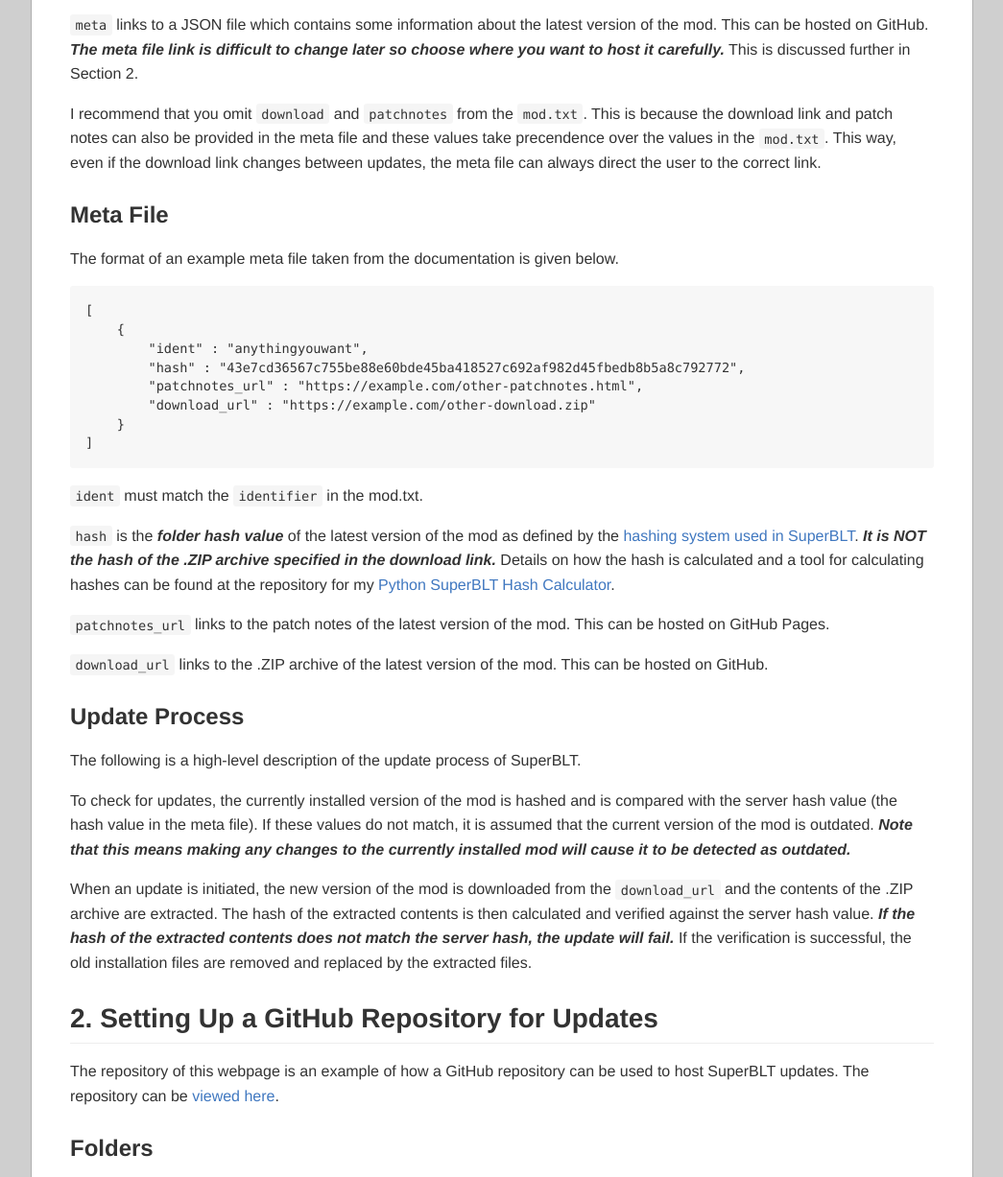
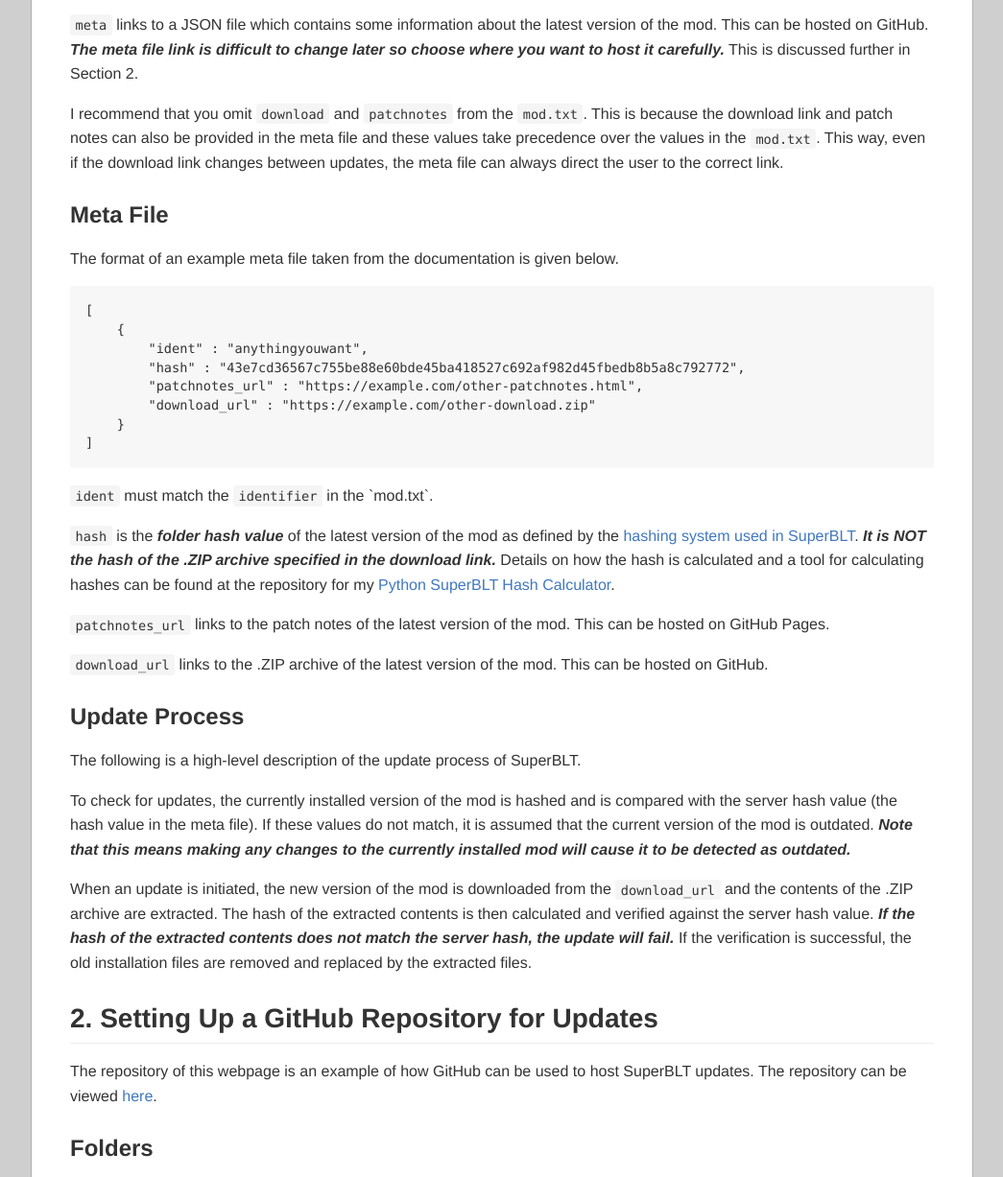
Before and after one commit to fragtrane/SuperBLT-Update-Demo, a plain HTML site: page index.html in a window 1280 px wide. Shown: the part 826-2053 px from the top of the page at 96% size, without its empty margins (117-1162 px from the left). Drawn offline with Linux system fonts and the light colour scheme.

Commit message:
Fix typos/formatting

```diff
--- a/index.html
+++ b/index.html
@@ -50,7 +50,7 @@ body, html {
 </code></pre>
 <p><code>identifier</code> is a unique identifier for the mod and can be anything as long as it is unique. <b><i>The identifier is difficult to change later so choose it carefully.</i></b></p>
 <p><code>meta</code> links to a JSON file which contains some information about the latest version of the mod. This can be hosted on GitHub. <b><i>The meta file link is difficult to change later so choose where you want to host it carefully.</i></b> This is discussed further in Section 2.</p>
-<p>I recommend that you omit <code>download</code> and <code>patchnotes</code> from the <code>mod.txt</code>. This is because the download link and patch notes can also be provided in the meta file and these values take precendence over the values in the <code>mod.txt</code>. This way, even if the download link changes between updates, the meta file can always direct the user to the correct link.</p>
+<p>I recommend that you omit <code>download</code> and <code>patchnotes</code> from the <code>mod.txt</code>. This is because the download link and patch notes can also be provided in the meta file and these values take precedence over the values in the <code>mod.txt</code>. This way, even if the download link changes between updates, the meta file can always direct the user to the correct link.</p>
 <h3>Meta File</h3>
 <p>The format of an example meta file taken from the documentation is given below.</p>
 <pre><code>[
@@ -62,7 +62,7 @@ body, html {
     }
 ]
 </code></pre>
-<p><code>ident</code> must match the <code>identifier</code> in the mod.txt.</p>
+<p><code>ident</code> must match the <code>identifier</code> in the `mod.txt`.</p>
 <p><code>hash</code> is the <b><i>folder hash value</i></b> of the latest version of the mod as defined by the <a href="https://gitlab.com/SuperBLT/HashLib">hashing system used in SuperBLT</a>. <b><i>It is NOT the hash of the .ZIP archive specified in the download link.</i></b> Details on how the hash is calculated and a tool for calculating hashes can be found at the repository for my <a href="https://github.com/fragtrane/Python-SuperBLT-Hash-Calculator">Python SuperBLT Hash Calculator</a>.</p>
 <p><code>patchnotes_url</code> links to the patch notes of the latest version of the mod. This can be hosted on GitHub Pages.</p>
 <p><code>download_url</code> links to the .ZIP archive of the latest version of the mod. This can be hosted on GitHub.</p>
@@ -71,7 +71,7 @@ body, html {
 <p>To check for updates, the currently installed version of the mod is hashed and is compared with the server hash value (the hash value in the meta file). If these values do not match, it is assumed that the current version of the mod is outdated. <b><i>Note that this means making any changes to the currently installed mod will cause it to be detected as outdated.</i></b></p>
 <p>When an update is initiated, the new version of the mod is downloaded from the <code>download_url</code> and the contents of the .ZIP archive are extracted. The hash of the extracted contents is then calculated and verified against the server hash value. <b><i>If the hash of the extracted contents does not match the server hash, the update will fail.</i></b> If the verification is successful, the old installation files are removed and replaced by the extracted files.</p>
 <a id="section_2"><h2>2. Setting Up a GitHub Repository for Updates</h2></a>
-<p>The repository of this webpage is an example of how a GitHub repository can be used to host SuperBLT updates. The repository can be <a href="https://github.com/fragtrane/SuperBLT-Update-Demo">viewed here</a>.</p>
+<p>The repository of this webpage is an example of how GitHub can be used to host SuperBLT updates. The repository can be viewed <a href="https://github.com/fragtrane/SuperBLT-Update-Demo">here</a>.</p>
 <h3>Folders</h3>
 <p>To keep things organized, I recommend making a new folder for each mod you want to host updates for. In this example, the mod is called "Dummy Mod" and the folder in the repository is named <code><a href="https://github.com/fragtrane/SuperBLT-Update-Demo/tree/master/Dummy%20Mod">Dummy Mod</a></code> as well. You could also use the mod identifier as the folder name; in fact, you can choose anything as long as you can keep track of which mod the folder corresponds to.</p>
 <h3>Patch Notes</h3>
@@ -138,7 +138,7 @@ https://github.com/fragtrane/SuperBLT-Update-Demo/<span style="color: #008000; b
 <h3>mod_overrides Update Example</h3>
 <p>In this example, automatic updates will be set up for a mod_overrides mod named "Dummy Override". The corresponding folder in the GitHub respository is also named <code><a href="https://github.com/fragtrane/SuperBLT-Update-Demo/tree/master/Dummy%20Override">Dummy Override</a></code>. The patch notes and meta file are set up in the same manner as described in Section 2. The mod has the identifier "DummyOverride".</p>
 <p>There are two Dummy Override .ZIP archives on the repository: <code><a href="https://github.com/fragtrane/SuperBLT-Update-Demo/blob/master/Dummy%20Override/Dummy_Override_v2.0.zip">Dummy_Override_v2.0.zip</a></code> and <code><a href="https://github.com/fragtrane/SuperBLT-Update-Demo/blob/master/Dummy%20Override/Dummy_Override_v1.0.zip">Dummy_Override_v1.0.zip</a></code>. v2.0 is the latest version; v1.0 is an older version that you can download if you want to see the update process in action. The .ZIP archive contains a folder named <code>Dummy Override</code> which needs to be extracted to the <code>mod_overrides</code> folder.</p>
-<p>A BLT mod called "Dummy Override Updater" is used for updates and can be found in <code><a href="https://github.com/fragtrane/SuperBLT-Update-Demo/blob/master/Dummy%20Override/Dummy_Override_Updater.zip">Dummy_Override_Updater.zip</a></code>. Dummy Override Updater only contains a <code>mod.txt</code> with an updates tag which has the following values:</p>
+<p>A BLT mod called "Dummy Override Updater" is used for updates and can be found in <code><a href="https://github.com/fragtrane/SuperBLT-Update-Demo/blob/master/Dummy%20Override/Dummy_Override_Updater.zip">Dummy_Override_Updater.zip</a></code>. Dummy Override Updater only contains a <code>mod.txt</code> with an <code>updates</code> tag which has the following values:</p>
 <ul>
 <li><code>identifier</code> must match the <code>ident</code> in the meta file. In this example, it is "DummyOverride".</li>
 <li><code>install_dir</code> is the path where the mod is installed i.e. the <code>mod_overrides</code> folder.</li>
```
